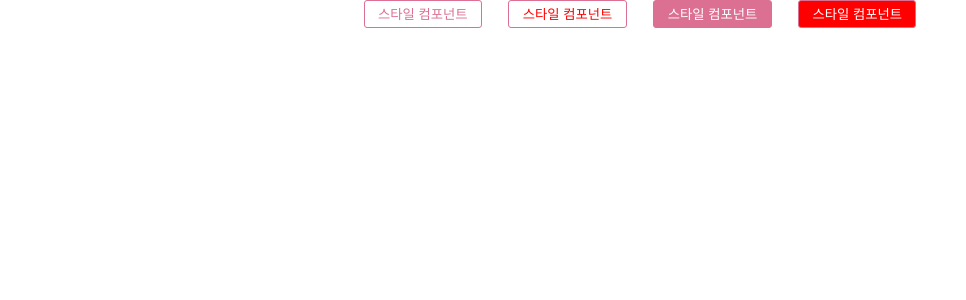
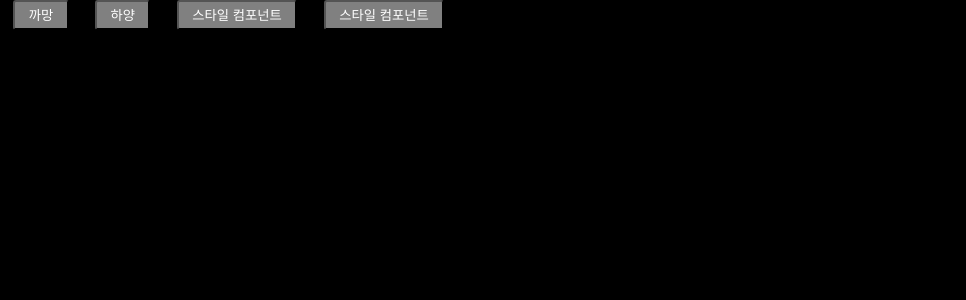
Before and after one commit to camp-son/react-styled-components, a React (Create React App) app: page / in a window 1280 px wide. Shown: the top 300 px of the page, without its empty margins (0-966 px from the left). Built offline with nearby package versions, Linux system fonts and the light colour scheme.

Commit message:
테마 관리 구현

```diff
--- a/src/App.tsx
+++ b/src/App.tsx
@@ -1,17 +1,38 @@
-import React, {ReactElement} from 'react';
+import React, {ReactElement, useState} from 'react';
 import Button from './component/button/Button';
-import styled from 'styled-components';
+import {createGlobalStyle, css, ThemeProvider} from 'styled-components';
+import {darkTheme} from './theme/darkTheme';
+import {whiteTheme} from './theme/whiteTheme';
+import {ThemeItem} from './theme/type/ThemeItem';
 
-const Container = styled.div`
-    text-align: center;
+const GlobalStyled = createGlobalStyle`
+    body {
+        ${(props: {theme: ThemeItem}) => css`
+            background: ${props.theme.cover};
+        `}}
 `;
 
 const App = (): ReactElement => {
+    const [theme, setTheme] = useState<ThemeItem>(darkTheme);
+
+    const onChange = (theme: ThemeItem) => {
+        setTheme(theme);
+    };
+
     return (
-        <Container>
-            <Button>스타일 컴포넌트</Button>
-            <Button primary>스타일 컴포넌트</Button>
-        </Container>
+        <>
+            <Button theme={theme} onClick={() => onChange(darkTheme)}>
+                까망
+            </Button>
+            <Button theme={theme} onClick={() => onChange(whiteTheme)}>
+                하양
+            </Button>
+            <ThemeProvider theme={theme}>
+                <GlobalStyled />
+                <Button theme={theme}>스타일 컴포넌트</Button>
+                <Button theme={theme}>스타일 컴포넌트</Button>
+            </ThemeProvider>
+        </>
     );
 };
 
--- a/src/component/button/Button.tsx
+++ b/src/component/button/Button.tsx
@@ -1,9 +1,11 @@
 import React, {ReactElement} from 'react';
-import styled, {css} from 'styled-components';
+import styled, {css, ThemeProps} from 'styled-components';
+import {ThemeItem} from '../../theme/type/ThemeItem';
 
-type ButtonPropsType = {
+type ButtonPropsType = ThemeProps<ThemeItem> & {
     children?: React.ReactChild;
     primary?: boolean;
+    onClick?: () => void;
 };
 
 const StyledButton = styled.button<ButtonPropsType>`
@@ -11,36 +13,22 @@ const StyledButton = styled.button<ButtonPropsType>`
     margin: 0 1em;
     padding: 0.25em 1em;
 
-    border: 1px solid palevioletred;
-    background: transparent;
-    color: palevioletred;
+    ${(props: ButtonPropsType) => css`
+        background: ${props.theme.button.backgroundColor};
+        border: 1px solid ${props.theme.button.border};
+        color: ${props.theme.button.color};
+    `}
+
     ${(props: ButtonPropsType) =>
         props.primary &&
         css`
-            background: palevioletred;
-            color: white;
-        `}
-`;
-
-const ExtendsStyledButton = styled(StyledButton)<ButtonPropsType>`
-    border: 1px solid palevioletred;
-    background: white;
-    color: red;
-    ${(props: ButtonPropsType) =>
-        props.primary &&
-        css`
-            background: red;
-            color: white;
+            background: ${props.theme.button.color};
+            color: ${props.theme.button.backgroundColor};
         `}
 `;
 
 const Button = ({children, ...rest}: ButtonPropsType): ReactElement => {
-    return (
-        <>
-            <StyledButton {...rest}>{children}</StyledButton>
-            <ExtendsStyledButton {...rest}>{children}</ExtendsStyledButton>
-        </>
-    );
+    return <StyledButton {...rest}>{children}</StyledButton>;
 };
 
 export default Button;
--- /dev/null
+++ b/src/theme/darkTheme.ts
@@ -0,0 +1,10 @@
+import {ThemeItem} from './type/ThemeItem';
+
+export const darkTheme: ThemeItem = {
+    cover: 'black',
+    button: {
+        color: 'white',
+        backgroundColor: 'gray',
+        border: '1px solid lightgray',
+    },
+};
--- /dev/null
+++ b/src/theme/type/ThemeItem.ts
@@ -0,0 +1,8 @@
+export type ThemeItem = {
+    cover: string;
+    button: {
+        color?: string;
+        backgroundColor?: string;
+        border?: string;
+    };
+};
--- /dev/null
+++ b/src/theme/whiteTheme.ts
@@ -0,0 +1,10 @@
+import {ThemeItem} from './type/ThemeItem';
+
+export const whiteTheme: ThemeItem = {
+    cover: 'white',
+    button: {
+        color: 'black',
+        backgroundColor: 'lightgray',
+        border: '1px solid black',
+    },
+};
```
Also changed, not shown: 1 other file (tests, documents, lock files or other folders).
